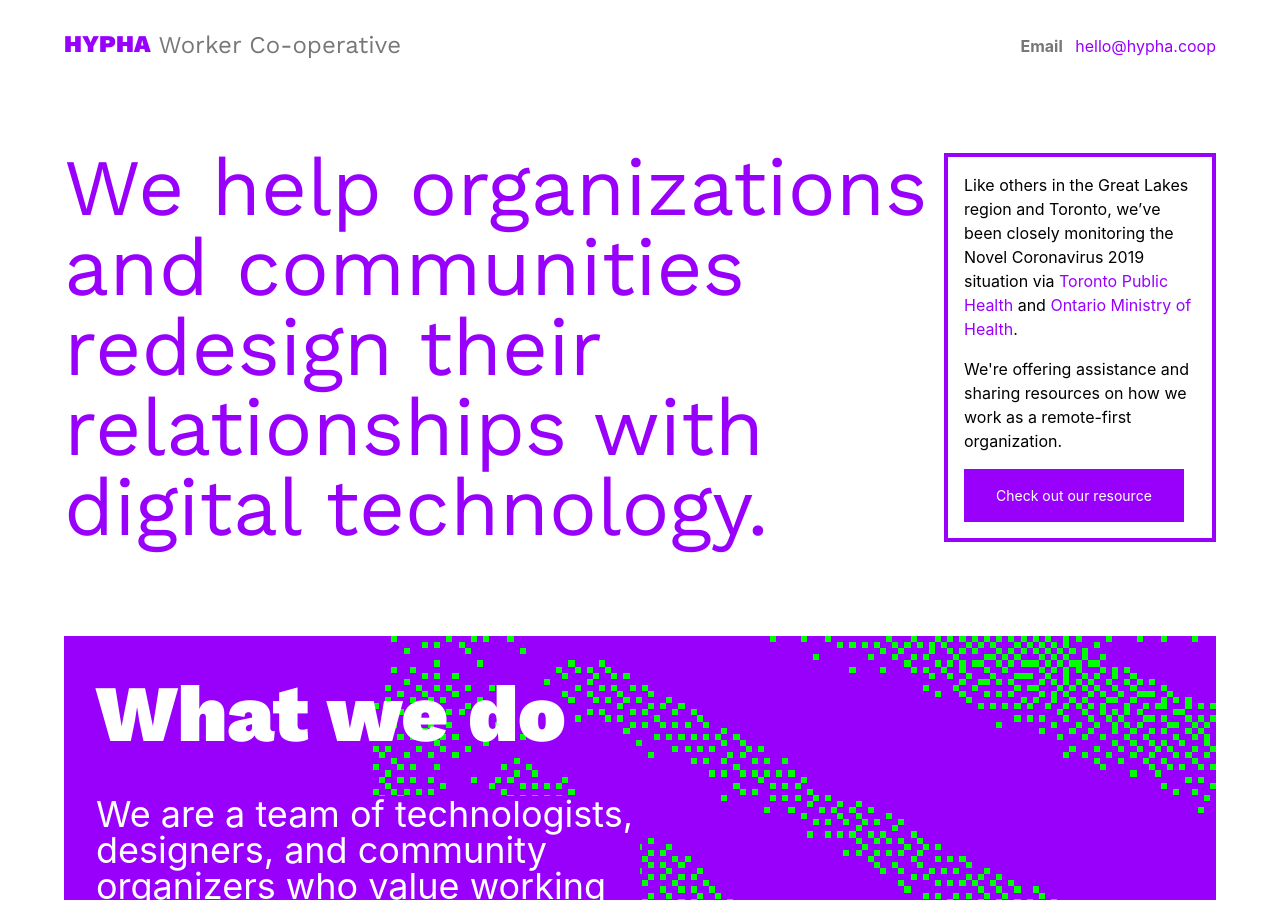
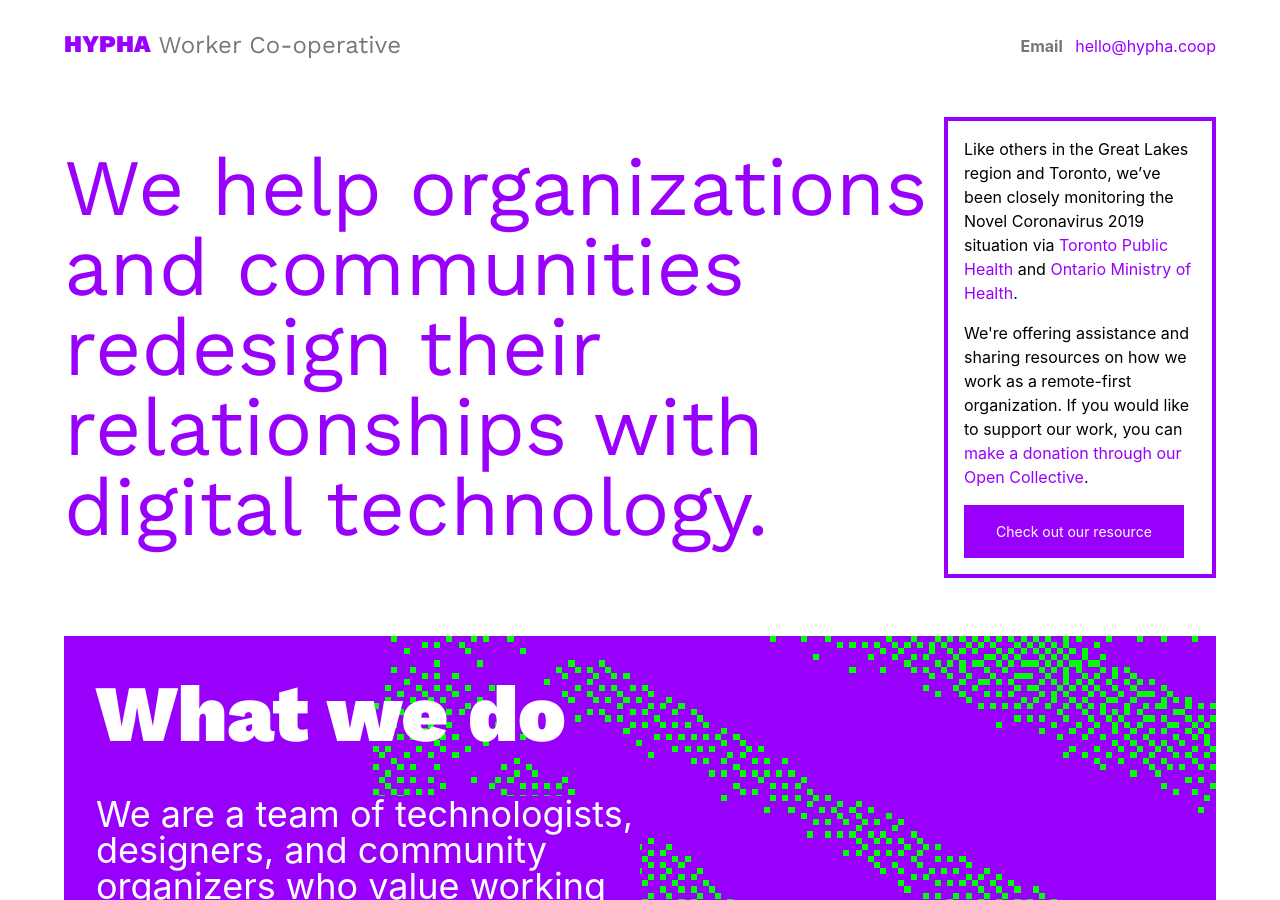
Before and after one commit to hyphacoop/hypha.coop, a Jekyll site: the page built from index.html, in a window 1280 px wide and 900 px high. Built offline with Jekyll 4.4.1, drawn with Linux system fonts in a browser that asks for light colours.

Commit message:
Add donation link to OC

```diff
--- a/_includes/sections/cta-covid.html
+++ b/_includes/sections/cta-covid.html
@@ -1,6 +1,6 @@
 <div class="lh-copy measure-narrow-l ml3-l ba bw2 b--accent pa3">
   <p class="mt0">Like others in the Great Lakes region and Toronto, we’ve been closely monitoring the Novel Coronavirus 2019 situation via <a class="accent link underline-hover" href="https://www.toronto.ca/community-people/health-wellness-care/diseases-medications-vaccines/coronavirus/" target="_blank" rel="noopener">Toronto Public Health</a> and <a class="accent link underline-hover" href="https://www.ontario.ca/page/2019-novel-coronavirus" target="_blank" rel="noopener">Ontario Ministry of Health</a>.</p>
-  <p>We're offering assistance and sharing resources on how we work as a remote-first organization.</p>
+  <p>We're offering assistance and sharing resources on how we work as a remote-first organization. If you would like to support our work, you can <a class="accent link underline-hover" href="https://opencollective.com/hyphacoop/donate" target="_blank">make a donation through our Open Collective</a>.</p>
   <p class="mb0">
     <a href="https://covid19.hypha.coop/" title="Solidarity for Workers during the COVID-19 Pandemic" class="f6 link dim ph4 pv3 dib white bg-accent" target="_blank" rel="noopener">Check out our resource</a>
   </p>
```
